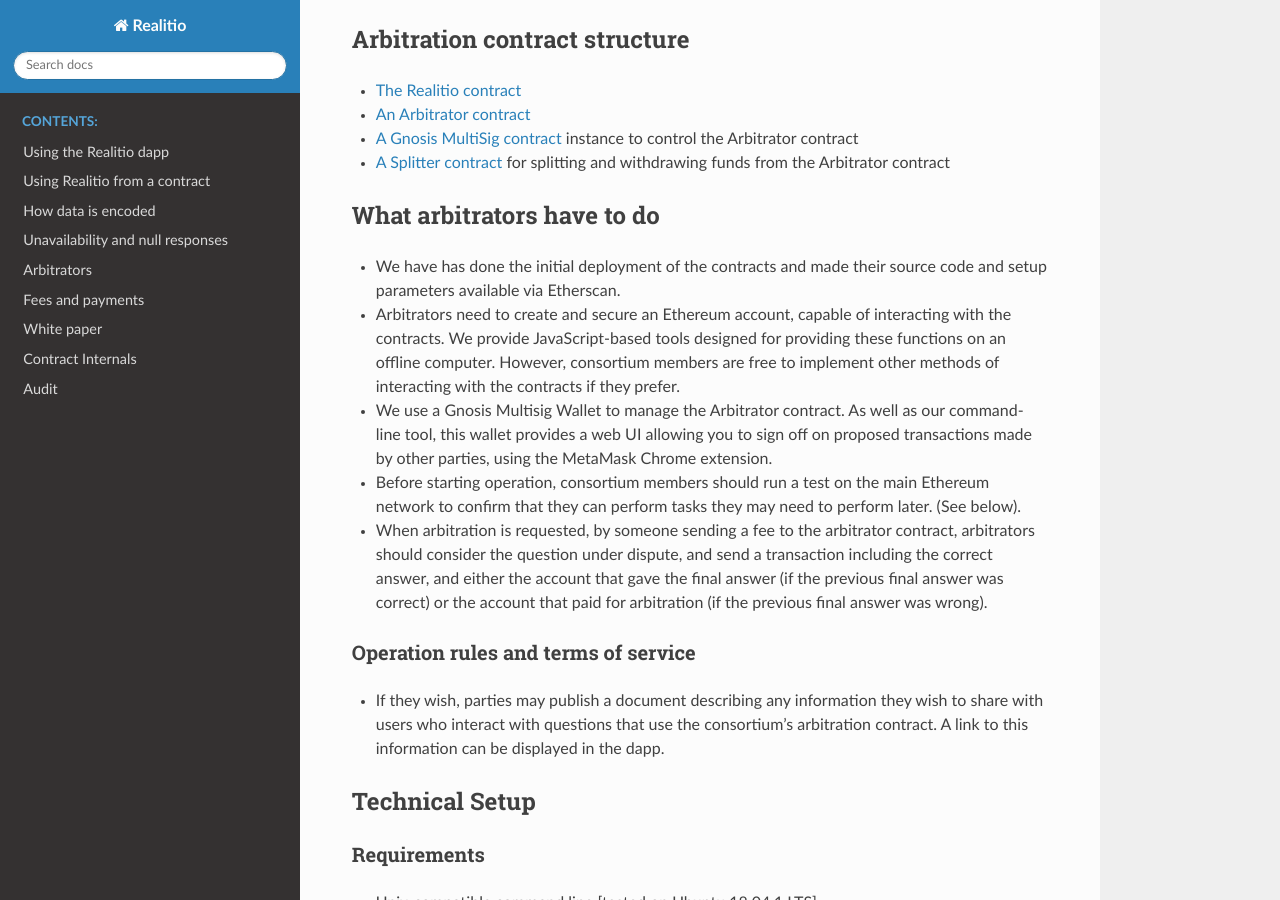
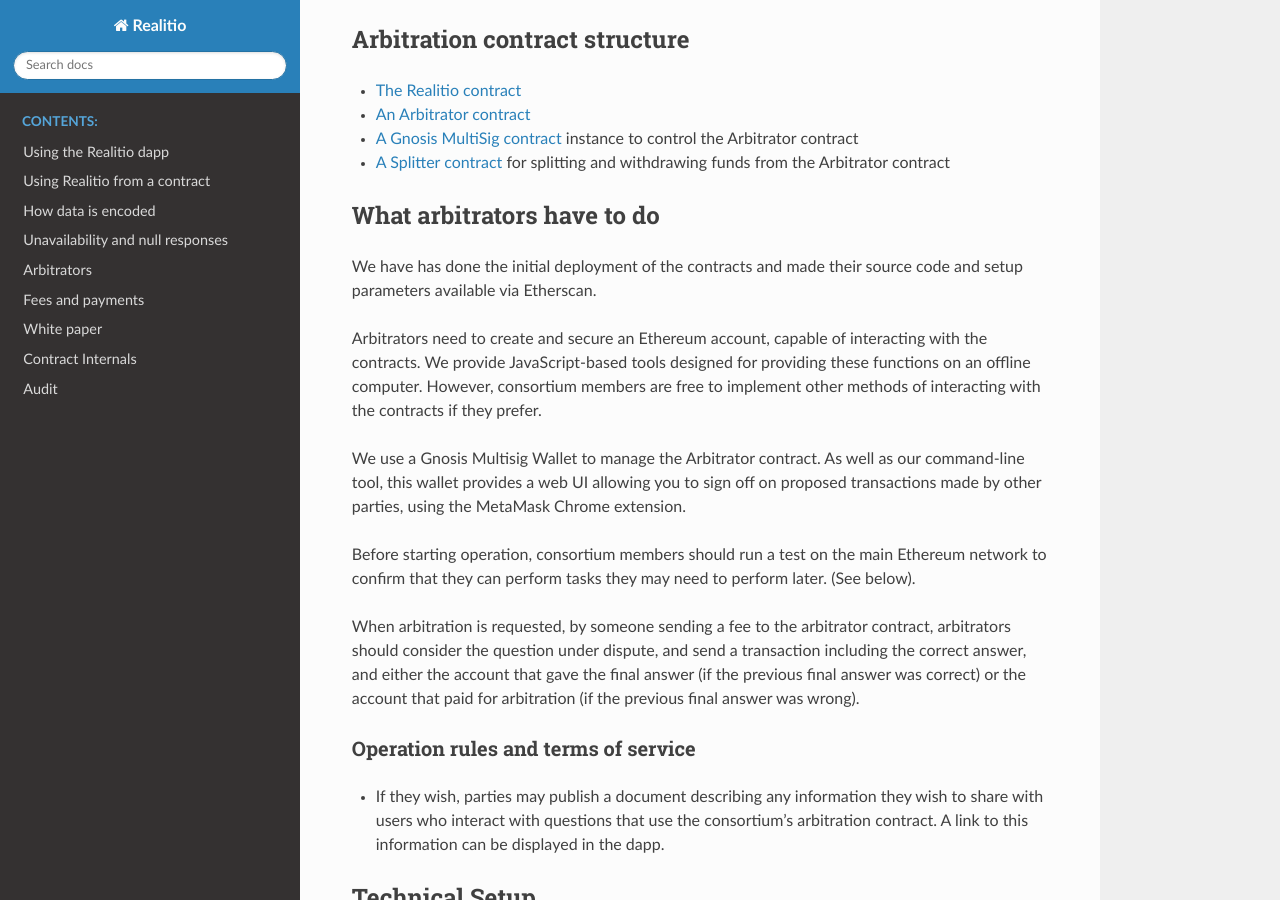
Before and after one commit to realitio/realitio-dapp, a Sphinx documentation site: the page built from docs/consortium.rst, in a window 1280 px wide and 900 px high, scrolled down 329 px. Built offline with Sphinx 7.4.7 and the Read the Docs theme 2.0.0, drawn with Linux system fonts in a browser that asks for light colours.

Commit message:
formatting change

```diff
--- a/docs/consortium.rst
+++ b/docs/consortium.rst
@@ -28,16 +28,15 @@
 What arbitrators have to do
 ---------------------------
 
+We have has done the initial deployment of the contracts and made their source code and setup parameters available via Etherscan.
 
-* We have has done the initial deployment of the contracts and made their source code and setup parameters available via Etherscan.
+Arbitrators need to create and secure an Ethereum account, capable of interacting with the contracts. We provide JavaScript-based tools designed for providing these functions on an offline computer. However, consortium members are free to implement other methods of interacting with the contracts if they prefer.
 
-* Arbitrators need to create and secure an Ethereum account, capable of interacting with the contracts. We provide JavaScript-based tools designed for providing these functions on an offline computer. However, consortium members are free to implement other methods of interacting with the contracts if they prefer.
+We use a Gnosis Multisig Wallet to manage the Arbitrator contract. As well as our command-line tool, this wallet provides a web UI allowing you to sign off on proposed transactions made by other parties, using the MetaMask Chrome extension.
 
-* We use a Gnosis Multisig Wallet to manage the Arbitrator contract. As well as our command-line tool, this wallet provides a web UI allowing you to sign off on proposed transactions made by other parties, using the MetaMask Chrome extension.
+Before starting operation, consortium members should run a test on the main Ethereum network to confirm that they can perform tasks they may need to perform later. (See below).
 
-* Before starting operation, consortium members should run a test on the main Ethereum network to confirm that they can perform tasks they may need to perform later. (See below).
-
-* When arbitration is requested, by someone sending a fee to the arbitrator contract, arbitrators should consider the question under dispute, and send a transaction including the correct answer, and either the account that gave the final answer (if the previous final answer was correct) or the account that paid for arbitration (if the previous final answer was wrong).
+When arbitration is requested, by someone sending a fee to the arbitrator contract, arbitrators should consider the question under dispute, and send a transaction including the correct answer, and either the account that gave the final answer (if the previous final answer was correct) or the account that paid for arbitration (if the previous final answer was wrong).
 
 Operation rules and terms of service
 ^^^^^^^^^^^^^^^^^^^^^^^^^^^^^^^^^^^^
```
